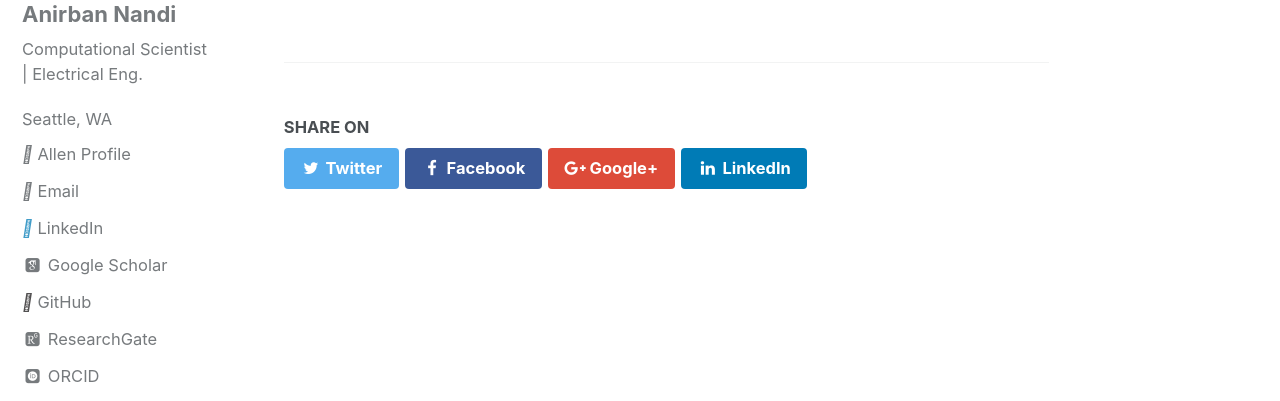
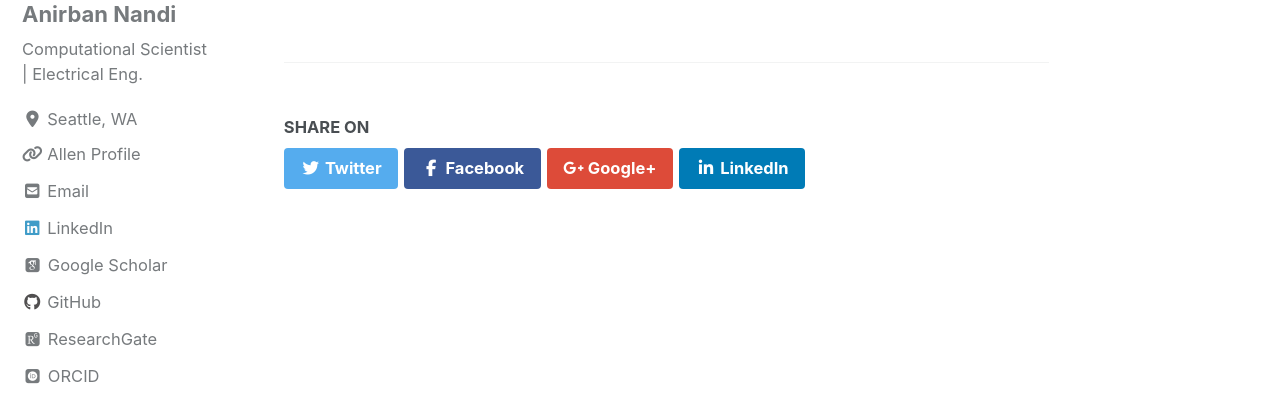
Before and after one commit to anirban6908/anirban6908.github.io, a Jekyll site: the page built from index.md, in a window 1280 px wide and 1119 px high. Shown: the part 520-921 px from the top of the window. Built offline with Jekyll 4.4.1, drawn with Linux system fonts in a browser that asks for light colours; nearby versions of some CDN libraries; some web fonts are replaced.

Commit message:
More cleanups

```diff
--- a/_config.yml
+++ b/_config.yml
@@ -12,7 +12,7 @@
 
 #theme                    : "minimal-mistakes-jekyll"
 remote_theme             : "mmistakes/minimal-mistakes@4.16.4"
-#minimal_mistakes_skin    : "dirt" # "air", "aqua", "contrast", "dark", "dirt", "neon", "mint", "plum", "sunrise"
+minimal_mistakes_skin    : "dirt" # "air", "aqua", "contrast", "dark", "dirt", "neon", "mint", "plum", "sunrise"
 
 # Site Settings
 locale                   : "en-US"
@@ -234,7 +234,7 @@
   - jekyll-gist
   - jekyll-feed
   - jemoji
-  # - jekyll-include-cache
+  - jekyll-include-cache
 
 # mimic GitHub Pages with --safe
 whitelist:
@@ -243,7 +243,7 @@
   - jekyll-gist
   - jekyll-feed
   - jemoji
-  # - jekyll-include-cache
+  - jekyll-include-cache
 
 
 # Archives
--- a/_includes/scripts.html
+++ b/_includes/scripts.html
@@ -1,4 +1,39 @@
-<script src="{{ '/assets/js/main.min.js' | absolute_url }}"></script>
+{% if site.footer_scripts %}
+  {% for script in site.footer_scripts %}
+    {% if script contains "://" %}
+      {% capture script_path %}{{ script }}{% endcapture %}
+    {% else %}
+      {% capture script_path %}{{ script | relative_url }}{% endcapture %}
+    {% endif %}
+    <script src="{{ script_path }}"></script>
+  {% endfor %}
+{% else %}
+  <script src="{{ '/assets/js/main.min.js' | relative_url }}"></script>
+  <script src="https://kit.fontawesome.com/4eee35f757.js"></script>
+{% endif %}
+
+{% if site.search == true or page.layout == "search" %}
+  {%- assign search_provider = site.search_provider | default: "lunr" -%}
+  {%- case search_provider -%}
+    {%- when "lunr" -%}
+      {% include_cached search/lunr-search-scripts.html %}
+    {%- when "google" -%}
+      {% include_cached search/google-search-scripts.html %}
+    {%- when "algolia" -%}
+      {% include_cached search/algolia-search-scripts.html %}
+  {%- endcase -%}
+{% endif %}
 
 {% include analytics.html %}
 {% include /comments-providers/scripts.html %}
+
+{% if site.after_footer_scripts %}
+  {% for script in site.after_footer_scripts %}
+    {% if script contains "://" %}
+      {% capture script_path %}{{ script }}{% endcapture %}
+    {% else %}
+      {% capture script_path %}{{ script | relative_url }}{% endcapture %}
+    {% endif %}
+    <script src="{{ script_path }}"></script>
+  {% endfor %}
+{% endif %}
--- /dev/null
+++ b/_sass/skins/_air.scss
@@ -0,0 +1,23 @@
+/* ==========================================================================
+   Air skin
+   ========================================================================== */
+
+/* Colors */
+$background-color: #eeeeee !default;
+$text-color: #222831 !default;
+$muted-text-color: #393e46 !default;
+$primary-color: #0092ca !default;
+$border-color: mix(#fff, #393e46, 75%) !default;
+$footer-background-color: $primary-color !default;
+$link-color: #393e46 !default;
+$masthead-link-color: $text-color !default;
+$masthead-link-color-hover: $text-color !default;
+$navicon-link-color-hover: mix(#fff, $text-color, 80%) !default;
+
+.page__footer {
+  color: #fff !important; // override
+}
+
+.page__footer-follow .social-icons .svg-inline--fa {
+  color: inherit;
+}
--- /dev/null
+++ b/_sass/skins/_aqua.scss
@@ -0,0 +1,30 @@
+/* ==========================================================================
+   Aqua skin
+   ========================================================================== */
+
+/* Colors */
+$gray                       : #1976d2 !default;
+$dark-gray                  : mix(#000, $gray, 40%) !default;
+$darker-gray                : mix(#000, $gray, 60%) !default;
+$light-gray                 : mix(#fff, $gray, 50%) !default;
+$lighter-gray               : mix(#fff, $gray, 90%) !default;
+
+$body-color                 : #fff !default;
+$background-color           : #f0fff0 !default;
+$code-background-color      : $lighter-gray !default;
+$code-background-color-dark : $light-gray !default;
+$text-color                 : $dark-gray !default;
+$border-color               : $lighter-gray !default;
+
+$primary-color              : $gray !default;
+$success-color              : #27ae60 !default;
+$warning-color              : #e67e22 !default;
+$danger-color               : #c0392b !default;
+$info-color                 : #03a9f4 !default;
+
+/* links */
+$link-color                 : $info-color !default;
+$link-color-hover           : mix(#000, $link-color, 25%) !default;
+$link-color-visited         : mix(#fff, $link-color, 25%) !default;
+$masthead-link-color        : $primary-color !default;
+$masthead-link-color-hover  : mix(#000, $primary-color, 25%) !default;
--- /dev/null
+++ b/_sass/skins/_contrast.scss
@@ -0,0 +1,51 @@
+/* ==========================================================================
+   Contrast skin
+   ========================================================================== */
+
+/* Colors */
+$text-color: #000 !default;
+$muted-text-color: $text-color !default;
+$primary-color: #ff0000 !default;
+$border-color: mix(#fff, $text-color, 75%) !default;
+$footer-background-color: #000 !default;
+$link-color: #0000ff !default;
+$masthead-link-color: $text-color !default;
+$masthead-link-color-hover: $text-color !default;
+$navicon-link-color-hover: mix(#fff, $text-color, 80%) !default;
+
+/* contrast syntax highlighting (base16) */
+$base00: #000000 !default;
+$base01: #242422 !default;
+$base02: #484844 !default;
+$base03: #6c6c66 !default;
+$base04: #918f88 !default;
+$base05: #b5b3aa !default;
+$base06: #d9d7cc !default;
+$base07: #fdfbee !default;
+$base08: #ff6c60 !default;
+$base09: #e9c062 !default;
+$base0a: #ffffb6 !default;
+$base0b: #a8ff60 !default;
+$base0c: #c6c5fe !default;
+$base0d: #96cbfe !default;
+$base0e: #ff73fd !default;
+$base0f: #b18a3d !default;
+
+.page__content {
+  .notice,
+  .notice--primary,
+  .notice--info,
+  .notice--warning,
+  .notice--success,
+  .notice--danger {
+    color: $text-color;
+  }
+}
+
+.page__footer {
+  color: #fff !important; // override
+}
+
+.page__footer-follow .social-icons .svg-inline--fa {
+  color: inherit;
+}
--- /dev/null
+++ b/_sass/skins/_dark.scss
@@ -0,0 +1,28 @@
+/* ==========================================================================
+   Dark skin
+   ========================================================================== */
+
+/* Colors */
+$background-color: #252a34 !default;
+$text-color: #eaeaea !default;
+$primary-color: #00adb5 !default;
+$border-color: mix(#fff, $background-color, 20%) !default;
+$code-background-color: mix(#000, $background-color, 15%) !default;
+$code-background-color-dark: mix(#000, $background-color, 20%) !default;
+$form-background-color: mix(#000, $background-color, 15%) !default;
+$footer-background-color: mix(#000, $background-color, 30%) !default;
+$link-color: mix($primary-color, $text-color, 40%) !default;
+$link-color-hover: mix(#fff, $link-color, 25%) !default;
+$link-color-visited: mix(#000, $link-color, 25%) !default;
+$masthead-link-color: $text-color !default;
+$masthead-link-color-hover: mix(#000, $text-color, 20%) !default;
+$navicon-link-color-hover: mix(#000, $background-color, 30%) !default;
+
+.author__urls.social-icons .svg-inline--fa,
+.page__footer-follow .social-icons .svg-inline--fa {
+  color: inherit;
+}
+
+.ais-search-box .ais-search-box--input {
+  background-color: $form-background-color;
+}
--- /dev/null
+++ b/_sass/skins/_default.scss
@@ -0,0 +1,5 @@
+/* ==========================================================================
+   Default skin
+   ========================================================================== */
+
+// Intentionally left blank
--- /dev/null
+++ b/_sass/skins/_dirt.scss
@@ -0,0 +1,33 @@
+/* ==========================================================================
+   Dirt skin
+   ========================================================================== */
+
+/* Colors */
+$background-color: #f3f3f3 !default;
+$text-color: #343434 !default;
+$muted-text-color: #8e8b82 !default;
+$primary-color: #343434 !default;
+$border-color: #e9dcbe !default;
+$footer-background-color: #e9dcbe !default;
+$link-color: #343434 !default;
+$masthead-link-color: $text-color !default;
+$masthead-link-color-hover: $text-color !default;
+$navicon-link-color-hover: mix(#fff, $text-color, 80%) !default;
+
+/* dirt syntax highlighting (base16) */
+$base00: #231e18 !default;
+$base01: #302b25 !default;
+$base02: #48413a !default;
+$base03: #9d8b70 !default;
+$base04: #b4a490 !default;
+$base05: #cabcb1 !default;
+$base06: #d7c8bc !default;
+$base07: #e4d4c8 !default;
+$base08: #d35c5c !default;
+$base09: #ca7f32 !default;
+$base0a: #e0ac16 !default;
+$base0b: #b7ba53 !default;
+$base0c: #6eb958 !default;
+$base0d: #88a4d3 !default;
+$base0e: #bb90e2 !default;
+$base0f: #b49368 !default;
--- /dev/null
+++ b/_sass/skins/_mint.scss
@@ -0,0 +1,23 @@
+/* ==========================================================================
+   Mint skin
+   ========================================================================== */
+
+/* Colors */
+$background-color: #f3f6f6 !default;
+$text-color: #40514e !default;
+$muted-text-color: #40514e !default;
+$primary-color: #11999e !default;
+$border-color: mix(#fff, #40514e, 75%) !default;
+$footer-background-color: #30e3ca !default;
+$link-color: #11999e !default;
+$masthead-link-color: $text-color !default;
+$masthead-link-color-hover: $text-color !default;
+$navicon-link-color-hover: mix(#fff, $text-color, 80%) !default;
+
+.page__footer {
+  color: #fff !important; // override
+}
+
+.page__footer-follow .social-icons .svg-inline--fa {
+  color: inherit;
+}
--- /dev/null
+++ b/_sass/skins/_neon.scss
@@ -0,0 +1,57 @@
+/* ==========================================================================
+   Neon skin
+   ========================================================================== */
+
+/* Colors */
+$background-color: #141010 !default;
+$text-color: #fff6fb !default;
+$primary-color: #f21368 !default;
+$border-color: mix(#fff, $background-color, 20%) !default;
+$code-background-color: mix(#000, $background-color, 15%) !default;
+$code-background-color-dark: mix(#000, $background-color, 20%) !default;
+$form-background-color: mix(#000, $background-color, 15%) !default;
+$footer-background-color: mix($primary-color, #000, 10%) !default;
+$link-color: $primary-color !default;
+$link-color-hover: mix(#fff, $link-color, 25%) !default;
+$link-color-visited: mix(#000, $link-color, 25%) !default;
+$masthead-link-color: $text-color !default;
+$masthead-link-color-hover: mix(#000, $text-color, 20%) !default;
+$navicon-link-color-hover: mix(#000, $background-color, 30%) !default;
+
+/* neon syntax highlighting (base16) */
+$base00: #ffffff !default;
+$base01: #e0e0e0 !default;
+$base02: #d0d0d0 !default;
+$base03: #b0b0b0 !default;
+$base04: #000000 !default;
+$base05: #101010 !default;
+$base06: #151515 !default;
+$base07: #202020 !default;
+$base08: #ff0086 !default;
+$base09: #fd8900 !default;
+$base0a: #aba800 !default;
+$base0b: #00c918 !default;
+$base0c: #1faaaa !default;
+$base0d: #3777e6 !default;
+$base0e: #ad00a1 !default;
+$base0f: #cc6633 !default;
+
+.author__urls.social-icons .svg-inline--fa,
+.page__footer-follow .social-icons .svg-inline--fa {
+  color: inherit;
+}
+
+/* next/previous buttons */
+.pagination--pager {
+  color: $text-color;
+  background-color: $primary-color;
+  border-color: transparent;
+
+  &:visited {
+    color: $text-color;
+  }
+}
+
+.ais-search-box .ais-search-box--input {
+  background-color: $form-background-color;
+}
--- /dev/null
+++ b/_sass/skins/_plum.scss
@@ -0,0 +1,64 @@
+/* ==========================================================================
+   Plum skin
+   ========================================================================== */
+
+/* Colors */
+$background-color: #521477 !default;
+$text-color: #fffd86 !default;
+$primary-color: #c327ab !default;
+$border-color: mix(#fff, $background-color, 20%) !default;
+$code-background-color: mix(#000, $background-color, 15%) !default;
+$code-background-color-dark: mix(#000, $background-color, 20%) !default;
+$form-background-color: mix(#000, $background-color, 15%) !default;
+$footer-background-color: mix(#000, $background-color, 25%) !default;
+$link-color: $primary-color !default;
+$link-color-hover: mix(#fff, $link-color, 25%) !default;
+$link-color-visited: mix(#000, $link-color, 25%) !default;
+$masthead-link-color: $text-color !default;
+$masthead-link-color-hover: mix(#000, $text-color, 20%) !default;
+$navicon-link-color-hover: mix(#000, $background-color, 30%) !default;
+
+/* plum syntax highlighting (base16) */
+$base00: #ffffff !default;
+$base01: #e0e0e0 !default;
+$base02: #d0d0d0 !default;
+$base03: #b0b0b0 !default;
+$base04: #000000 !default;
+$base05: #101010 !default;
+$base06: #151515 !default;
+$base07: #202020 !default;
+$base08: #ff0086 !default;
+$base09: #fd8900 !default;
+$base0a: #aba800 !default;
+$base0b: #00c918 !default;
+$base0c: #1faaaa !default;
+$base0d: #3777e6 !default;
+$base0e: #ad00a1 !default;
+$base0f: #cc6633 !default;
+
+.author__urls.social-icons .svg-inline--fa,
+.page__footer-follow .social-icons .svg-inline--fa {
+  color: inherit;
+}
+
+.page__content {
+  a,
+  a:visited {
+    color: inherit;
+  }
+}
+
+/* next/previous buttons */
+.pagination--pager {
+  color: $text-color;
+  background-color: $primary-color;
+  border-color: transparent;
+
+  &:visited {
+    color: $text-color;
+  }
+}
+
+.ais-search-box .ais-search-box--input {
+  background-color: $form-background-color;
+}
--- /dev/null
+++ b/_sass/skins/_sunrise.scss
@@ -0,0 +1,44 @@
+/* ==========================================================================
+   Sunrise skin
+   ========================================================================== */
+
+/* Colors */
+$dark-gray: #0e2431 !default;
+$background-color: #e8d5b7 !default;
+$text-color: #000 !default;
+$muted-text-color: $dark-gray !default;
+$primary-color: #fc3a52 !default;
+$border-color: mix(#000, $background-color, 20%) !default;
+$code-background-color: mix(#fff, $background-color, 20%) !default;
+$code-background-color-dark: mix(#000, $background-color, 10%) !default;
+$form-background-color: mix(#fff, $background-color, 15%) !default;
+$footer-background-color: #f9b248 !default;
+$link-color: mix(#000, $primary-color, 10%) !default;
+$link-color-hover: mix(#fff, $link-color, 25%) !default;
+$link-color-visited: mix(#000, $link-color, 25%) !default;
+$masthead-link-color: $text-color !default;
+$masthead-link-color-hover: mix(#000, $text-color, 20%) !default;
+$navicon-link-color-hover: mix(#000, $background-color, 30%) !default;
+
+/* sunrise syntax highlighting (base16) */
+$base00: #1d1f21 !default;
+$base01: #282a2e !default;
+$base02: #373b41 !default;
+$base03: #969896 !default;
+$base04: #b4b7b4 !default;
+$base05: #c5c8c6 !default;
+$base06: #e0e0e0 !default;
+$base07: #ffffff !default;
+$base08: #cc6666 !default;
+$base09: #de935f !default;
+$base0a: #f0c674 !default;
+$base0b: #b5bd68 !default;
+$base0c: #8abeb7 !default;
+$base0d: #81a2be !default;
+$base0e: #b294bb !default;
+$base0f: #a3685a !default;
+
+.author__urls.social-icons .fa,
+.page__footer-follow .social-icons .svg-inline--fa {
+  color: inherit;
+}
```
Also changed, not shown: index.md (+1 -8 lines).
